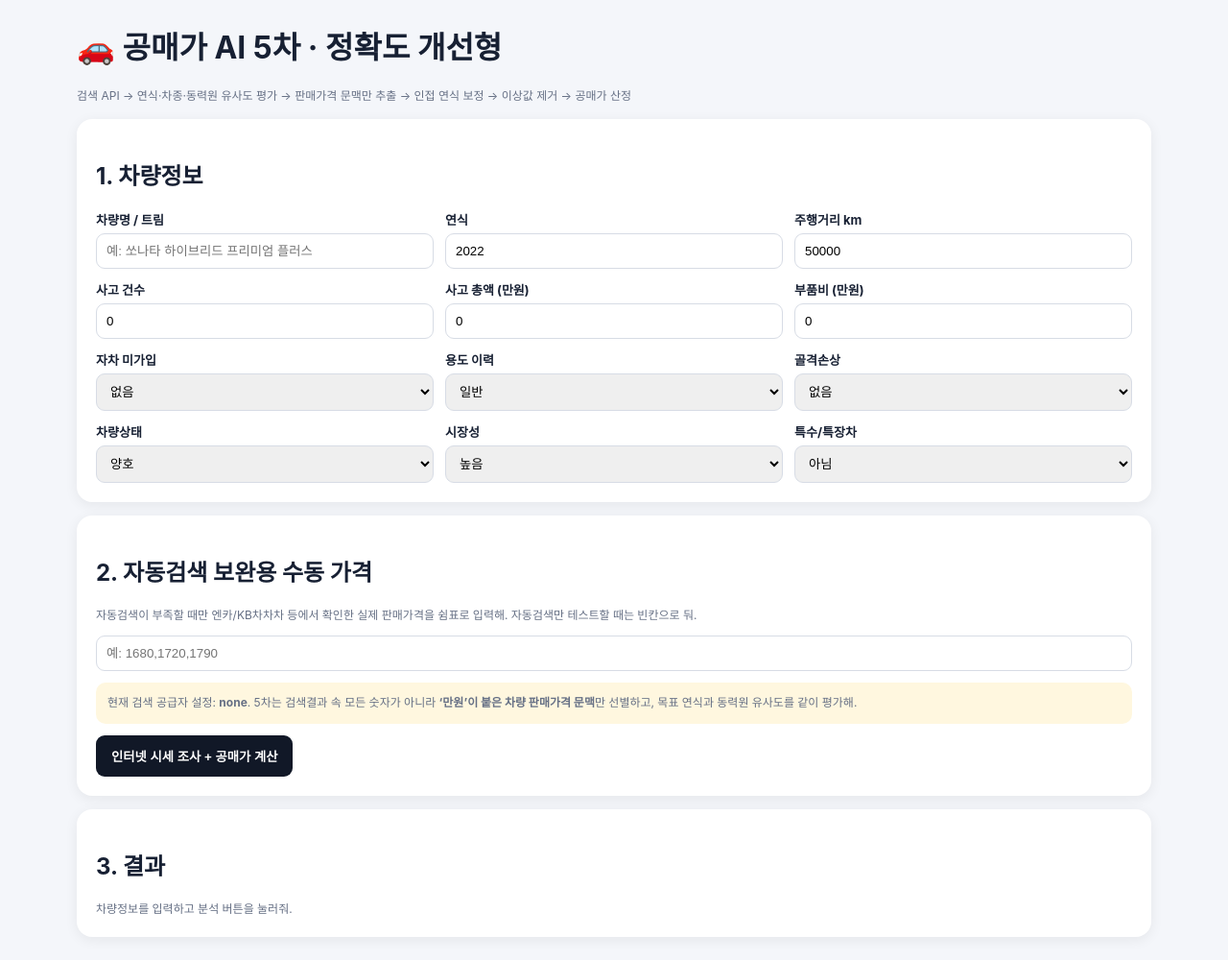
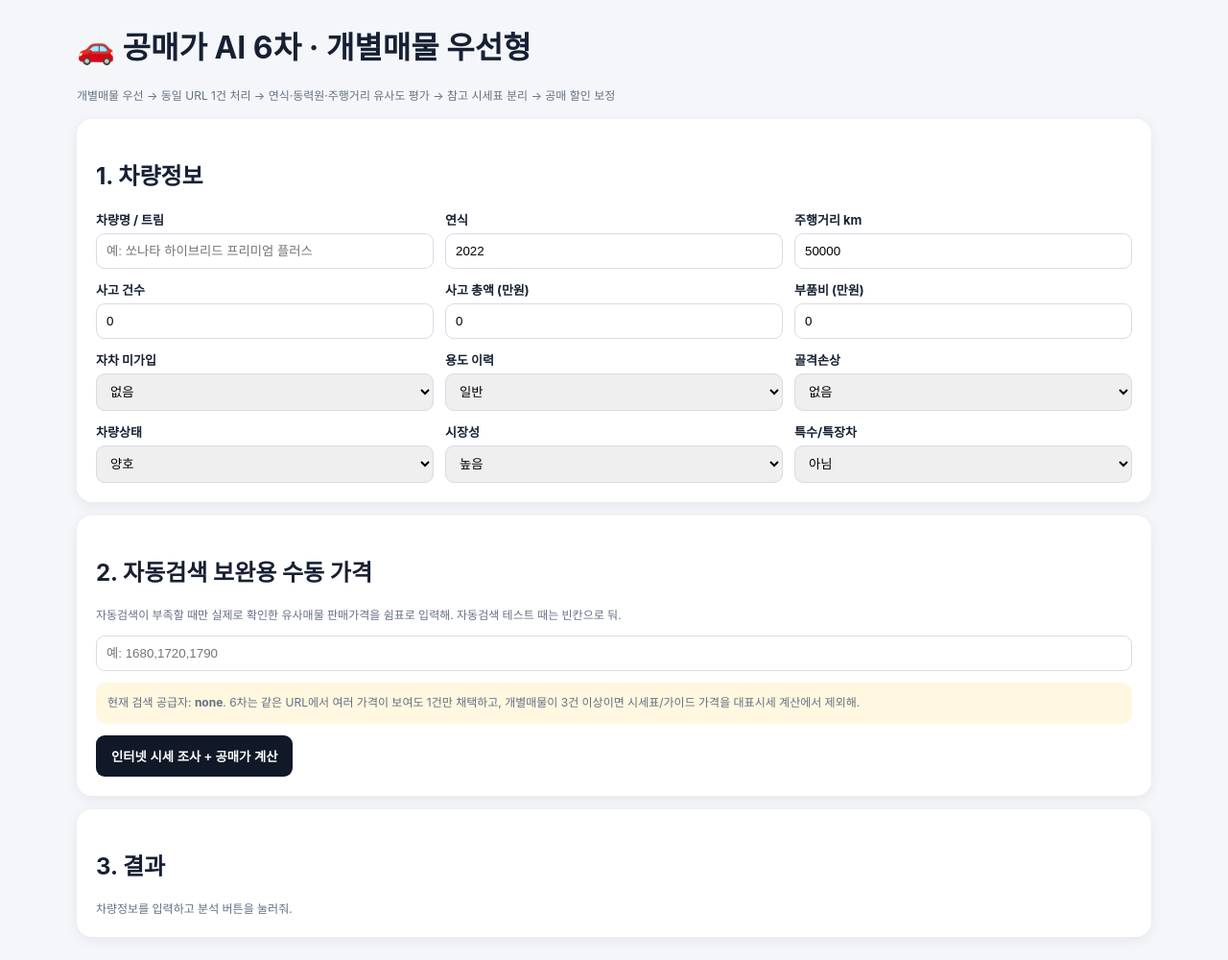
Before and after one commit to bini1111111111/auction-ai, a FastAPI app: page / in a window 1280 px wide. Shown: the whole page at 96% size. Run offline with FastAPI, Linux system fonts and the light colour scheme.

Commit message:
Update index.html for 공매가 AI 6차

```diff
--- a/templates/index.html
+++ b/templates/index.html
@@ -1,23 +1,19 @@
 <!doctype html>
-<html lang="ko">
-<head>
-<meta charset="utf-8"><meta name="viewport" content="width=device-width,initial-scale=1">
-<title>공매가 AI 5차</title>
+<html lang="ko"><head><meta charset="utf-8"><meta name="viewport" content="width=device-width,initial-scale=1">
+<title>공매가 AI 6차</title>
 <style>
 body{font-family:-apple-system,BlinkMacSystemFont,"Segoe UI",sans-serif;background:#f4f6fa;margin:0;color:#172033}
 .wrap{max-width:1120px;margin:24px auto;padding:0 16px}.card{background:#fff;border-radius:16px;padding:20px;margin:14px 0;box-shadow:0 3px 14px #0001}
 .g{display:grid;grid-template-columns:repeat(3,1fr);gap:12px}label{font-size:13px;font-weight:700;display:block;margin-bottom:5px}
 input,select{width:100%;box-sizing:border-box;padding:10px;border:1px solid #d7dce5;border-radius:9px}
 button{background:#111827;color:#fff;border:0;border-radius:9px;padding:12px 16px;font-weight:750;cursor:pointer}.s{font-size:12px;color:#667085;line-height:1.55}
-.r{display:grid;grid-template-columns:repeat(4,1fr);gap:10px}.m{padding:14px;background:#f8fafc;border-radius:11px}.m b{display:block;font-size:20px;margin-top:6px}
+.r{display:grid;grid-template-columns:repeat(5,1fr);gap:10px}.m{padding:14px;background:#f8fafc;border-radius:11px}.m b{display:block;font-size:19px;margin-top:6px}
 .warn{background:#fff7df;padding:12px;border-radius:10px}.ok{background:#edfdf3;padding:12px;border-radius:10px}
 table{width:100%;border-collapse:collapse}th,td{font-size:12px;padding:8px;border-bottom:1px solid #eee;text-align:left;vertical-align:top}.pill{display:inline-block;padding:3px 7px;border-radius:999px;background:#eef2ff;font-size:11px}.price{font-weight:800;white-space:nowrap}
-details{margin-top:14px}summary{cursor:pointer;font-weight:750}.muted{color:#98a2b3}
-@media(max-width:700px){.g,.r{grid-template-columns:1fr}}
+details{margin-top:14px}summary{cursor:pointer;font-weight:750}@media(max-width:800px){.g,.r{grid-template-columns:1fr}}
 </style></head><body><div class="wrap">
-<h1>🚗 공매가 AI 5차 · 정확도 개선형</h1>
-<p class="s">검색 API → 연식·차종·동력원 유사도 평가 → 판매가격 문맥만 추출 → 인접 연식 보정 → 이상값 제거 → 공매가 산정</p>
-
+<h1>🚗 공매가 AI 6차 · 개별매물 우선형</h1>
+<p class="s">개별매물 우선 → 동일 URL 1건 처리 → 연식·동력원·주행거리 유사도 평가 → 참고 시세표 분리 → 공매 할인 보정</p>
 <div class="card"><h2>1. 차량정보</h2><div class="g">
 <div><label>차량명 / 트림</label><input id="car" placeholder="예: 쏘나타 하이브리드 프리미엄 플러스"></div>
 <div><label>연식</label><input id="year" type="number" value="2022"></div>
@@ -32,13 +28,11 @@ details{margin-top:14px}summary{cursor:pointer;font-weight:750}.muted{color:#98a
 <div><label>시장성</label><select id="liq"><option value="0">높음</option><option value="1">보통</option><option value="2">낮음</option></select></div>
 <div><label>특수/특장차</label><select id="special"><option value="0">아님</option><option value="1">맞음</option></select></div>
 </div></div>
-
 <div class="card"><h2>2. 자동검색 보완용 수동 가격</h2>
-<p class="s">자동검색이 부족할 때만 엔카/KB차차차 등에서 확인한 실제 판매가격을 쉼표로 입력해. 자동검색만 테스트할 때는 빈칸으로 둬.</p>
+<p class="s">자동검색이 부족할 때만 실제로 확인한 유사매물 판매가격을 쉼표로 입력해. 자동검색 테스트 때는 빈칸으로 둬.</p>
 <input id="manual" placeholder="예: 1680,1720,1790">
-<p class="warn s">현재 검색 공급자 설정: <b>{{ provider }}</b>. 5차는 검색결과 속 모든 숫자가 아니라 <b>‘만원’이 붙은 차량 판매가격 문맥</b>만 선별하고, 목표 연식과 동력원 유사도를 같이 평가해.</p>
+<p class="warn s">현재 검색 공급자: <b>{{ provider }}</b>. 6차는 같은 URL에서 여러 가격이 보여도 1건만 채택하고, 개별매물이 3건 이상이면 시세표/가이드 가격을 대표시세 계산에서 제외해.</p>
 <button onclick="analyze()">인터넷 시세 조사 + 공매가 계산</button></div>
-
 <div class="card"><h2>3. 결과</h2><div id="out" class="s">차량정보를 입력하고 분석 버튼을 눌러줘.</div></div>
 </div>
 <script>
@@ -51,22 +45,18 @@ async function analyze(){
  try{
   let r=await fetch('/api/analyze',{method:'POST',headers:{'Content-Type':'application/json'},body:JSON.stringify(body)});
   let d=await r.json();
-  if(!d.ok){
-   let rej=(d.rejected||[]).slice(0,12).map(x=>'<tr><td class="price">'+fmt(x.price)+'만원</td><td>'+escapeHtml(x.reason||'')+'</td><td>'+escapeHtml(x.title||'')+'</td></tr>').join('');
-   $('out').innerHTML='<div class="warn">'+escapeHtml(d.message||'검색 실패')+'</div>'+(rej?'<details><summary>제외된 가격 확인</summary><table><tr><th>가격</th><th>제외 이유</th><th>검색결과</th></tr>'+rej+'</table></details>':'');return
-  }
+  if(!d.ok){$('out').innerHTML='<div class="warn">'+esc(d.message||'검색 실패')+'</div>';return}
   let m=d.market,a=d.auction;
-  let adopted=(m.adopted||[]).map(x=>'<tr><td class="price">'+fmt(x.price)+'만원</td><td>'+fmt(x.adjusted_price)+'만원</td><td>'+(x.year||'-')+'</td><td>'+(x.mileage?fmt(x.mileage)+'km':'-')+'</td><td><span class="pill">점수 '+x.score+'</span></td><td>'+escapeHtml(x.title||'')+'</td></tr>').join('');
-  let rejected=(d.rejected||[]).slice(0,20).map(x=>'<tr><td class="price">'+fmt(x.price)+'만원</td><td>'+escapeHtml(x.reason||'')+'</td><td>'+(x.year||'-')+'</td><td>'+escapeHtml(x.title||'')+'</td></tr>').join('');
-  let rows=(d.search_results||[]).map(x=>'<tr><td>'+escapeHtml(x.title||'')+'</td><td>'+escapeHtml(x.description||'')+'</td></tr>').join('');
-  $('out').innerHTML='<div class="r"><div class="m">채택 가격 수<b>'+m.count+'개</b></div><div class="m">대표 소매시세<b>'+fmt(m.median)+'만원</b></div><div class="m">현실 공매가<b>'+fmt(a.auction_low)+'~'+fmt(a.auction_high)+'</b></div><div class="m">추천 입찰가<b>'+fmt(a.target)+'만원</b></div></div>'+
-  '<h3>절대 상한 '+fmt(a.upper)+'만원 · '+a.verdict+'</h3><p>적용 할인율 '+a.discount_rate+'%</p><p>채택된 연식보정 가격: '+m.prices.map(fmt).join(', ')+'</p>'+
-  '<div class="ok"><b>이번 계산의 핵심</b><br>목표 연식과 ±1년 범위, 동일 동력원, 차량 판매가격 문맥을 우선 채택했어. 인접 연식 가격은 목표 연식으로 보정한 뒤 중앙값을 계산했어.</div>'+
-  '<details open><summary>채택한 가격과 근거</summary><table><tr><th>원문 가격</th><th>연식보정</th><th>연식</th><th>검색된 주행거리</th><th>유사도</th><th>검색결과</th></tr>'+adopted+'</table></details>'+
-  '<details><summary>제외한 가격 보기</summary><table><tr><th>가격</th><th>제외 이유</th><th>연식</th><th>검색결과</th></tr>'+rejected+'</table></details>'+
-  '<details><summary>원본 검색 결과 보기</summary><table><tr><th>제목</th><th>설명</th></tr>'+rows+'</table></details>';
- }catch(e){$('out').innerHTML='<div class="warn">서버 연결 오류: '+escapeHtml(String(e))+'</div>'}
+  let adopted=(m.adopted||[]).map(x=>'<tr><td><span class="pill">'+(x.source_type==='listing'?'개별매물':'참고자료')+'</span></td><td class="price">'+fmt(x.price)+'만원</td><td>'+fmt(x.adjusted_price)+'만원</td><td>'+(x.year||'-')+'</td><td>'+(x.mileage?fmt(x.mileage)+'km':'-')+'</td><td>점수 '+x.score+'</td><td>'+esc(x.title||'')+'</td></tr>').join('');
+  let rejected=(d.rejected||[]).slice(0,25).map(x=>'<tr><td class="price">'+fmt(x.price)+'만원</td><td>'+esc(x.reason||'')+'</td><td>'+(x.year||'-')+'</td><td>'+esc(x.title||'')+'</td></tr>').join('');
+  $('out').innerHTML='<div class="r"><div class="m">채택 자료<b>'+m.count+'건</b></div><div class="m">개별매물<b>'+m.listing_count+'건</b></div><div class="m">신뢰도<b>'+m.confidence+'</b></div><div class="m">대표 소매시세<b>'+fmt(m.median)+'만원</b></div><div class="m">추천 입찰가<b>'+fmt(a.target)+'만원</b></div></div>'+
+  '<h3>현실 공매가 '+fmt(a.auction_low)+'~'+fmt(a.auction_high)+'만원 · 절대 상한 '+fmt(a.upper)+'만원</h3><p>적용 할인율 '+a.discount_rate+'% · '+a.verdict+'</p>'+
+  '<p>채택된 보정가격: '+m.prices.map(fmt).join(', ')+'</p>'+
+  '<div class="ok"><b>6차 계산 방식</b><br>같은 URL은 1건만 사용하고, 개별매물이 3건 이상 확보되면 시세표·가격가이드 같은 참고자료는 대표시세 계산에서 제외해. 연식과 주행거리 차이는 목표 차량 기준으로 보정해.</div>'+
+  '<details open><summary>채택 자료와 근거</summary><table><tr><th>구분</th><th>원문 가격</th><th>보정 가격</th><th>연식</th><th>주행거리</th><th>유사도</th><th>검색결과</th></tr>'+adopted+'</table></details>'+
+  '<details><summary>제외한 가격 보기</summary><table><tr><th>가격</th><th>제외 이유</th><th>연식</th><th>검색결과</th></tr>'+rejected+'</table></details>';
+ }catch(e){$('out').innerHTML='<div class="warn">서버 연결 오류: '+esc(String(e))+'</div>'}
 }
 function fmt(n){return Number(n||0).toLocaleString()}
-function escapeHtml(s){return String(s||'').replace(/[&<>"']/g,m=>({'&':'&amp;','<':'&lt;','>':'&gt;','"':'&quot;',"'":'&#039;'}[m]))}
+function esc(s){return String(s||'').replace(/[&<>"']/g,m=>({'&':'&amp;','<':'&lt;','>':'&gt;','"':'&quot;',"'":'&#039;'}[m]))}
 </script></body></html>
```
